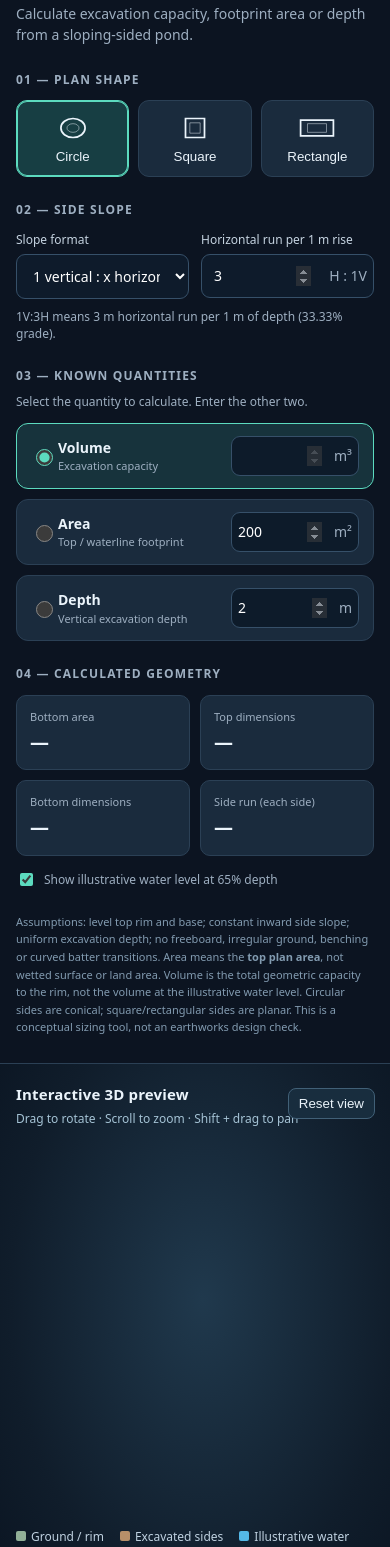
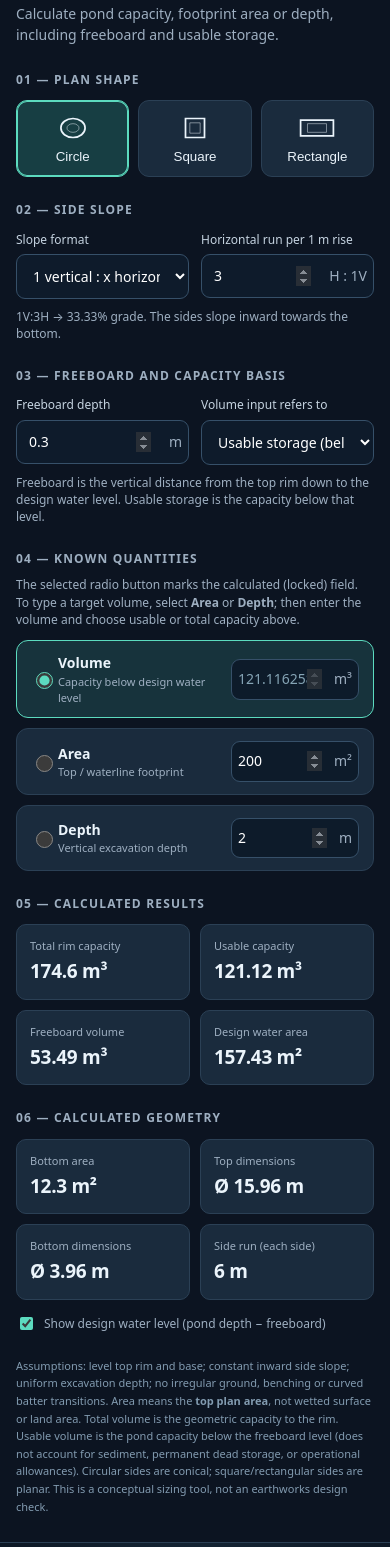
Before and after one commit to Yeblif/pond-geometry-calculator, a plain HTML site: page index.html in a window 390 px wide. Shown: the part 53-1600 px from the top of the page. Drawn offline with Linux system fonts and the light colour scheme.

Commit message:
v2: add freeboard and usable vs total capacity
Freeboard depth, capacity basis selector, storage results and design water level in preview.

Co-Authored-By: Claude Opus 5.5 <noreply@anthropic.com>
Claude-Session: https://claude.ai/code/session_01RDbjEFuTz3nVbbWAu8QcsW

```diff
--- a/index.html
+++ b/index.html
@@ -10,7 +10,7 @@
 </head>
 <body><main class="app">
 <section class="controls">
-<header><h1>Pond geometry calculator</h1><p>Calculate excavation capacity, footprint area or depth from a sloping-sided pond.</p></header>
+<header><h1>Pond geometry calculator</h1><p>Calculate pond capacity, footprint area or depth, including freeboard and usable storage.</p></header>
 <h2>01 — Plan shape</h2>
 <div class="shape-grid" role="group" aria-label="Plan shape">
 <button type="button" class="shape-btn active" data-shape="circle" aria-pressed="true"><svg viewBox="0 0 44 32" fill="none"><ellipse cx="22" cy="16" rx="14" ry="11" stroke="currentColor" stroke-width="2"/><ellipse cx="22" cy="16" rx="7" ry="5" stroke="currentColor" opacity=".55"/></svg>Circle</button>
@@ -21,20 +21,25 @@
 <h2>02 — Side slope</h2>
 <div class="row"><div class="field"><label for="slopeFormat">Slope format</label><select id="slopeFormat"><option value="ratio">1 vertical : x horizontal</option><option value="percent">Grade (%)</option></select></div><div class="field"><label for="slope" id="slopeLabel">Horizontal run per 1 m rise</label><div class="input-shell"><input id="slope" type="number" min="0" max="100000" step="0.1" value="3"><span id="slopeUnit" class="unit">H : 1V</span></div></div></div>
 <p class="help" id="slopeHint">1V:3H means 3 m horizontal run per 1 m of depth (33.33% grade).</p>
-<h2>03 — Known quantities</h2>
-<p class="help" style="margin:-3px 0 12px">Select the quantity to calculate. Enter the other two.</p>
+<h2>03 — Freeboard and capacity basis</h2>
+<div class="row"><div class="field"><label for="freeboard">Freeboard depth</label><div class="input-shell"><input id="freeboard" type="number" min="0" step="any" value="0.3"><span class="unit">m</span></div></div><div class="field"><label for="volumeBasis">Volume input refers to</label><select id="volumeBasis"><option value="usable" selected>Usable storage (below freeboard)</option><option value="total">Total to top of rim</option></select></div></div>
+<p class="help">Freeboard is the vertical distance from the top rim down to the design water level. Usable storage is the capacity below that level.</p>
+<h2>04 — Known quantities</h2>
+<p class="help" style="margin:-3px 0 12px">The selected radio button marks the calculated (locked) field. To type a target volume, select <strong>Area</strong> or <strong>Depth</strong>; then enter the volume and choose usable or total capacity above.</p>
 <div class="metric-grid">
-<label class="metric target" data-target="volume"><input type="radio" name="solve" value="volume" checked><span><strong>Volume</strong><small>Excavation capacity</small></span><span class="input-shell"><input type="number" id="volume" min="0" step="any" value="" disabled aria-label="Volume"><span class="unit">m³</span></span></label>
+<label class="metric target" data-target="volume"><input type="radio" name="solve" value="volume" checked><span><strong>Volume</strong><small id="volumeDescription">Usable storage below freeboard</small></span><span class="input-shell"><input type="number" id="volume" min="0" step="any" value="" disabled aria-label="Volume"><span class="unit">m³</span></span></label>
 <label class="metric" data-target="area"><input type="radio" name="solve" value="area"><span><strong>Area</strong><small>Top / waterline footprint</small></span><span class="input-shell"><input type="number" id="area" min="0" step="any" value="200" aria-label="Top area"><span class="unit">m²</span></span></label>
 <label class="metric" data-target="depth"><input type="radio" name="solve" value="depth"><span><strong>Depth</strong><small>Vertical excavation depth</small></span><span class="input-shell"><input type="number" id="depth" min="0" step="any" value="2" aria-label="Depth"><span class="unit">m</span></span></label>
 </div>
 <div id="error" class="error" role="alert"></div>
-<h2>04 — Calculated geometry</h2>
+<h2>05 — Calculated results</h2>
+<div class="result-grid" style="margin-bottom:10px"><div class="result"><div class="caption">Total rim capacity</div><div class="value" id="totalCapacity">—</div></div><div class="result"><div class="caption">Usable capacity</div><div class="value" id="usableCapacity">—</div></div><div class="result"><div class="caption">Freeboard volume</div><div class="value" id="freeboardVolume">—</div></div><div class="result"><div class="caption">Design water area</div><div class="value" id="waterArea">—</div></div></div>
+<h2>06 — Calculated geometry</h2>
 <div class="result-grid"><div class="result"><div class="caption">Bottom area</div><div class="value" id="bottomArea">—</div></div><div class="result"><div class="caption">Top dimensions</div><div class="value" id="topDims">—</div></div><div class="result"><div class="caption">Bottom dimensions</div><div class="value" id="bottomDims">—</div></div><div class="result"><div class="caption">Side run (each side)</div><div class="value" id="sideRun">—</div></div></div>
-<label class="toggle"><input type="checkbox" id="waterToggle" checked> Show illustrative water level at 65% depth</label>
-<p class="footer-note">Assumptions: level top rim and base; constant inward side slope; uniform excavation depth; no freeboard, irregular ground, benching or curved batter transitions. Area means the <strong>top plan area</strong>, not wetted surface or land area. Volume is the total geometric capacity to the rim, not the volume at the illustrative water level. Circular sides are conical; square/rectangular sides are planar. This is a conceptual sizing tool, not an earthworks design check.</p>
+<label class="toggle"><input type="checkbox" id="waterToggle" checked> Show design water level (pond depth − freeboard)</label>
+<p class="footer-note">Assumptions: level top rim and base; constant inward side slope; uniform excavation depth; no irregular ground, benching or curved batter transitions. Area means the <strong>top plan area</strong>, not wetted surface or land area. Total volume is the geometric capacity to the rim. Usable volume is the pond capacity below the freeboard level (does not account for sediment, permanent dead storage, or operational allowances). Circular sides are conical; square/rectangular sides are planar. This is a conceptual sizing tool, not an earthworks design check.</p>
 </section>
-<section class="viz" id="viz"><div class="viz-header"><h2>Interactive 3D preview</h2><p>Drag to rotate · Scroll to zoom · Shift + drag to pan</p></div><div class="viz-toolbar"><button class="tool" id="resetView">Reset view</button></div><canvas id="canvas" aria-label="Interactive three-dimensional preview of pond geometry"></canvas><div class="legend"><span><i class="swatch" style="background:#92b098"></i>Ground / rim</span><span><i class="swatch" style="background:#b78f69"></i>Excavated sides</span><span><i class="swatch" style="background:#54b8e7"></i>Illustrative water</span><span class="pill" id="vizCaption">—</span></div></section>
+<section class="viz" id="viz"><div class="viz-header"><h2>Interactive 3D preview</h2><p>Drag to rotate · Scroll to zoom · Shift + drag to pan</p></div><div class="viz-toolbar"><button class="tool" id="resetView">Reset view</button></div><canvas id="canvas" aria-label="Interactive three-dimensional preview of pond geometry"></canvas><div class="legend"><span><i class="swatch" style="background:#92b098"></i>Ground / rim</span><span><i class="swatch" style="background:#b78f69"></i>Excavated sides</span><span><i class="swatch" style="background:#54b8e7"></i>Design water level</span><span class="pill" id="vizCaption">—</span></div></section>
 </main>
 <script>
 (()=>{'use strict';
@@ -50,32 +55,77 @@ function calcV(A,D,m){const g=dimFromArea(A);if(shape==='circle'){const R=g.r;re
 function bottomA(A,D,m){const d=dimFromArea(A);return shape==='circle'?Math.PI*Math.max(0,d.r-m*D)**2:Math.max(0,d.w-2*m*D)*Math.max(0,d.l-2*m*D);}
 function bisect(fn,lo,hi){for(let i=0;i<90;i++){let md=(lo+hi)/2;if(fn(md)>0)hi=md;else lo=md}return (lo+hi)/2;}
 function error(t){$('error').textContent=t;$('error').classList.toggle('show',!!t);}
-function clearResults(){['bottomArea','topDims','bottomDims','sideRun'].forEach(id=>$(id).textContent='—');$('vizCaption').textContent='No valid geometry';geometry=null;draw();}
-function update(){error('');let m=getSlope();if(!Number.isFinite(m)){error('Slope must be a finite positive grade, or use 1V:xH for vertical sides (x = 0).');clearResults();return}
-let A=Number(vals.area.value),D=Number(vals.depth.value),V=Number(vals.volume.value);const known=Object.keys(vals).filter(k=>k!==solve);if(known.some(k=>vals[k].value.trim()===''||!Number.isFinite(Number(vals[k].value))||Number(vals[k].value)<=0)){error('Enter positive values for both known quantities.');vals[solve].value='';clearResults();return}
-if(shape==='rectangle'&&(!Number.isFinite(getNum('aspect'))||getNum('aspect')<1||getNum('aspect')>20)){error('Rectangle length : width must be between 1 and 20.');clearResults();return}
-try{
-if(solve==='volume'){if(D>maxDepth(A,m)*(1+1e-10))throw Error('Depth is too great for this top area and side slope: the sides would intersect before reaching the base. Increase the area, reduce the depth or steepen the sides.');V=calcV(A,D,m)}
-else if(solve==='area'){const ar=shape==='rectangle'?getNum('aspect'):1;const minA=m===0?0:shape==='circle'?Math.PI*(m*D)**2:4*(m*D)**2*ar;const minV=calcV(minA,D,m);if(V<minV*(1-1e-10))throw Error('This volume is too small for the specified depth and side slope. The smallest possible top footprint at this depth already holds '+fmt(minV,'m³')+'. Reduce the depth or steepen the sides.');let lo=1e-12,hi=Math.max(1,V/D*5);const ok=x=>D<=maxDepth(x,m)*(1+1e-12)&&calcV(x,D,m)>=V;let k=0;while(!ok(hi)&&k++<100)hi*=2;if(!ok(hi))throw Error('Unable to find a feasible top area.');A=bisect(x=>ok(x)?calcV(x,D,m)-V:-V,lo,hi)}
-else {const md=maxDepth(A,m);const mv=Number.isFinite(md)?calcV(A,md,m):Infinity;if(V>mv*(1+1e-10))throw Error('Required volume exceeds the maximum capacity for this plan area and side slope ('+fmt(mv,'m³')+'). Increase the top area or use steeper sides.');let hi=Number.isFinite(md)?md:Math.max(1,V/A*2);if(!Number.isFinite(md)){while(calcV(A,hi,m)<V)hi*=2}D=bisect(d=>calcV(A,d,m)-V,0,hi)}
-if(!(A>0&&D>0&&V>0)||![A,D,V].every(Number.isFinite))throw Error('The entered geometry gives invalid dimensions.');
-const dim=dimFromArea(A),run=m*D,BA=bottomA(A,D,m),bw=Math.max(0,dim.w-2*run),bl=Math.max(0,dim.l-2*run);
-vals[solve].value=(solve==='volume'?V:solve==='area'?A:D).toFixed(4).replace(/\.?0+$/,'');
-$('bottomArea').textContent=fmt(BA,'m²');$('topDims').textContent=shape==='circle'?'Ø '+fmt(dim.w,'m'):fmt(dim.w,'m')+' × '+fmt(dim.l,'m');$('bottomDims').textContent=shape==='circle'?'Ø '+fmt(bw,'m'):fmt(bw,'m')+' × '+fmt(bl,'m');$('sideRun').textContent=fmt(run,'m');$('vizCaption').textContent=fmt(V,'m³')+' capacity · '+fmt(D,'m')+' deep';
-geometry={A,D,V,m,shape,dim,run,BA,bw,bl};draw();
-}catch(e){error(e.message);vals[solve].value='';clearResults()}
+function clearResults(){['totalCapacity','usableCapacity','freeboardVolume','waterArea','bottomArea','topDims','bottomDims','sideRun'].forEach(id=>$(id).textContent='—');$('vizCaption').textContent='No valid geometry';geometry=null;draw();}
+function update(){
+ error('');
+ const m=getSlope(), f=getNum('freeboard'), basis=$('volumeBasis').value;
+ $('volumeDescription').textContent=basis==='usable'?'Capacity below design water level':'Full capacity up to rim';
+ if(!Number.isFinite(m)){error('Enter a valid slope. In percent mode, grade must be greater than zero.');clearResults();return}
+ if($('freeboard').value.trim()===''||!Number.isFinite(f)||f<0){error('Freeboard must be zero or a positive finite number.');clearResults();return}
+ let A=Number(vals.area.value),D=Number(vals.depth.value),V=Number(vals.volume.value);
+ const known=Object.keys(vals).filter(k=>k!==solve);
+ if(known.some(k=>vals[k].value.trim()===''||!Number.isFinite(Number(vals[k].value))||Number(vals[k].value)<=0)){
+  error('Enter positive values for both known quantities.'); vals[solve].value='';clearResults();return;
+ }
+ if(shape==='rectangle'&&(!Number.isFinite(getNum('aspect'))||getNum('aspect')<1||getNum('aspect')>20)){
+  error('Rectangle length : width must be between 1 and 20.');clearResults();return;
+ }
+ try{
+  const valid=(a,d)=>d>=f-1e-10 && d<=maxDepth(a,m)*(1+1e-10) && f<=maxDepth(a,m)*(1+1e-10);
+  const capacity=(a,d)=>calcV(a,d,m)-(basis==='usable'?calcV(a,f,m):0);
+  if(solve==='volume'){
+   if(!valid(A,D))throw Error('Depth must be at least the freeboard and must fit inside the top footprint at the selected side slope.');
+   V=capacity(A,D);
+  }else if(solve==='area'){
+   if(D<f)throw Error('Pond depth must be at least as deep as the freeboard.');
+   if(basis==='usable'&&D===f)throw Error('Usable capacity is zero when freeboard equals pond depth.');
+   const ar=shape==='rectangle'?getNum('aspect'):1;
+   const minA=m===0?0:shape==='circle'?Math.PI*(m*D)**2:4*(m*D)**2*ar;
+   const minV=capacity(minA,D);
+   if(V<minV*(1-1e-9))throw Error('Specified volume is smaller than the minimum feasible capacity for this depth and side slope ('+fmt(minV,'m³')+').');
+   let lo=Math.max(1e-14,minA),hi=Math.max(1,minA*2,V/Math.max(0.001,D-f)*5);
+   let tries=0;
+   while((!valid(hi,D)||capacity(hi,D)<V)&&tries++<100)hi*=2;
+   if(tries>=100)throw Error('Unable to solve for the top area.');
+   for(let i=0;i<100;i++){let mid=(lo+hi)/2;if(!valid(mid,D)||capacity(mid,D)<V)lo=mid;else hi=mid}
+   A=(lo+hi)/2;
+  }else{
+   const md=maxDepth(A,m);
+   if(f>md)throw Error('Freeboard alone exceeds the maximum depth possible for this area and slope.');
+   const mv=Number.isFinite(md)?capacity(A,md):Infinity;
+   if(V>mv*(1+1e-9))throw Error('Required volume exceeds the maximum capacity for this footprint and side slope ('+fmt(mv,'m³')+').');
+   let lo=f,hi=Number.isFinite(md)?md:Math.max(f+1,V/A*3+f);
+   if(!Number.isFinite(md)){while(capacity(A,hi)<V)hi*=2}
+   for(let i=0;i<100;i++){let mid=(lo+hi)/2;if(capacity(A,mid)<V)lo=mid;else hi=mid}
+   D=(lo+hi)/2;
+  }
+  if(!(A>0&&D>0)||![A,D,V].every(Number.isFinite)||!valid(A,D))throw Error('The values create invalid pond geometry.');
+  const total=calcV(A,D,m),freeVol=calcV(A,f,m),usable=total-freeVol;
+  if(usable<-1e-8)throw Error('Freeboard exceeds the pond depth.');
+  const dim=dimFromArea(A),run=m*D,BA=bottomA(A,D,m),bw=Math.max(0,dim.w-2*run),bl=Math.max(0,dim.l-2*run);
+  const waterWidth=Math.max(0,dim.w-2*m*f),waterLength=Math.max(0,dim.l-2*m*f);
+  const wa=shape==='circle'?Math.PI*(waterWidth/2)**2:waterWidth*waterLength;
+  vals[solve].value=Number((solve==='volume'?V:solve==='area'?A:D).toPrecision(10)).toString();
+  $('totalCapacity').textContent=fmt(total,'m³');$('usableCapacity').textContent=fmt(usable,'m³');
+  $('freeboardVolume').textContent=fmt(freeVol,'m³');$('waterArea').textContent=fmt(wa,'m²');
+  $('bottomArea').textContent=fmt(BA,'m²');$('topDims').textContent=shape==='circle'?'Ø '+fmt(dim.w,'m'):fmt(dim.w,'m')+' × '+fmt(dim.l,'m');
+  $('bottomDims').textContent=shape==='circle'?'Ø '+fmt(bw,'m'):fmt(bw,'m')+' × '+fmt(bl,'m');
+  $('sideRun').textContent=fmt(run,'m');
+  $('vizCaption').textContent=fmt(usable,'m³')+' usable · '+fmt(D,'m')+' deep · '+fmt(f,'m')+' freeboard';
+  geometry={A,D,V,total,usable,freeVol,f,m,shape,dim,run,BA,bw,bl};draw();
+ }catch(e){error(e.message);vals[solve].value='';clearResults()}
 }
 for(const k of Object.keys(vals))vals[k].addEventListener('input',()=>{if(k!==solve)update()});
 document.querySelectorAll('input[name=solve]').forEach(r=>r.addEventListener('change',()=>{solve=r.value;document.querySelectorAll('.metric').forEach(el=>el.classList.toggle('target',el.dataset.target===solve));for(const k in vals)vals[k].disabled=k===solve;update()}));
 document.querySelectorAll('.shape-btn').forEach(b=>b.addEventListener('click',()=>{shape=b.dataset.shape;document.querySelectorAll('.shape-btn').forEach(x=>{x.classList.toggle('active',x===b);x.setAttribute('aria-pressed',x===b?'true':'false')});$('aspectWrap').style.display=shape==='rectangle'?'block':'none';update()}));
-$('aspect').addEventListener('input',update);
+$('aspect').addEventListener('input',update);$('freeboard').addEventListener('input',update);$('volumeBasis').addEventListener('change',()=>{if(solve!=='volume' && geometry){vals.volume.value=Number(($('volumeBasis').value==='usable'?geometry.usable:geometry.total).toPrecision(10));}update()});
 $('slopeFormat').addEventListener('change',()=>{const n=getNum('slope');if($('slopeFormat').value==='percent'){$('slope').value=n===0?'':round(100/n,6);$('slopeLabel').textContent='Vertical grade';$('slopeUnit').textContent='%'}else{$('slope').value=n===0?'':round(100/n,6);$('slopeLabel').textContent='Horizontal run per 1 m rise';$('slopeUnit').textContent='H : 1V'}updateHint();update()});
 $('slope').addEventListener('input',()=>{updateHint();update()});$('waterToggle').addEventListener('change',draw);
 function updateHint(){let m=getSlope();$('slopeHint').textContent=Number.isFinite(m)?(m===0?'Vertical sides (no horizontal run).':'1V:'+round(m,3)+'H → '+round(100/m,2)+'% grade. The sides slope inward towards the bottom.'):'Use a grade greater than 0%, or switch to ratio mode for vertical walls.'}
 // Standalone 3D canvas renderer (no external dependencies).
 const canvas=$('canvas'),ctx=canvas.getContext('2d');let yaw=-.65,pitch=.61,zoom=1,panX=0,panY=0;
 function P(x,y,z){return [x,y,z]};
-function project(p,scale,cx,cy){let [x,y,z]=p;const a=yaw,b=pitch;const X=x*Math.cos(a)-y*Math.sin(a);const Y=x*Math.sin(a)+y*Math.cos(a);return {x:cx+(X*scale)+panX,y:cy+(Y*Math.sin(b)-z*Math.cos(b))*scale+panY,depth:Y*Math.cos(b)+z*Math.sin(b}}
+function project(p,scale,cx,cy){let [x,y,z]=p;const a=yaw,b=pitch;const X=x*Math.cos(a)-y*Math.sin(a);const Y=x*Math.sin(a)+y*Math.cos(a);return {x:cx+(X*scale)+panX,y:cy+(Y*Math.sin(b)-z*Math.cos(b))*scale+panY,depth:Y*Math.cos(b)+z*Math.sin(b)}}
 const mix=(a,b,t)=>a.map((v,i)=>v*(1-t)+b[i]*t);
 function polygon(points,fill,stroke,alpha=1,width=1){ctx.save();ctx.globalAlpha=alpha;ctx.beginPath();ctx.moveTo(points[0].x,points[0].y);for(let i=1;i<points.length;i++)ctx.lineTo(points[i].x,points[i].y);ctx.closePath();if(fill){ctx.fillStyle=fill;ctx.fill()}if(stroke){ctx.strokeStyle=stroke;ctx.lineWidth=width;ctx.stroke()}ctx.restore()}
 function line(points,color,width=1,dash=[]){ctx.save();ctx.beginPath();ctx.setLineDash(dash);ctx.moveTo(points[0].x,points[0].y);for(let i=1;i<points.length;i++)ctx.lineTo(points[i].x,points[i].y);ctx.strokeStyle=color;ctx.lineWidth=width;ctx.stroke();ctx.restore()}
@@ -90,8 +140,8 @@ let top=ring(W,L,0),bottom=ring(bw,bl,-D),N=top.length;
 let facets=[];for(let i=0;i<N;i++){const j=(i+1)%N;const ps=[top[i],top[j],bottom[j],bottom[i]];const depth=ps.reduce((acc,p)=>acc+proj(p).depth,0)/4;const nx=top[j][1]-top[i][1],ny=top[i][0]-top[j][0];const shade=Math.max(0,Math.min(1,(nx*.8+ny*.6)/Math.max(.001,Math.hypot(nx,ny))*.5+.5));facets.push({ps,depth,fill:`hsl(29, ${24+Math.round(8*shade)}%, ${34+Math.round(19*shade)}%)`})}
 facets.sort((a,b)=>a.depth-b.depth);for(const f of facets)polygon(f.ps.map(proj),f.fill,'#987451',1,.6);
 polygon(bottom.map(proj),'#537b82','#78a4a2',.88,1);
-// Translucent water level, for context only; excluded from capacity.
-if($('waterToggle').checked){const waterDepth=.35*D;let wr=ring(Math.max(0,W-2*m*waterDepth),Math.max(0,L-2*m*waterDepth),-waterDepth);polygon(wr.map(proj),'#41b5ea','#83d7fb',.56,1.3);for(let k=0;k<5;k++){let t=(k+1)/6;let rad=Math.max(0,Math.min(W,L)/2-m*waterDepth)*t; if(shape==='circle'){let rp=ring(rad*2,rad*2,-waterDepth+.002);line([...rp.map(proj),proj(rp[0])],'#b4efff',.6)}}}
+// Water level at the design freeboard height; capacity is below this surface.
+if($('waterToggle').checked){const waterDepth=geometry.f;let wr=ring(Math.max(0,W-2*m*waterDepth),Math.max(0,L-2*m*waterDepth),-waterDepth);polygon(wr.map(proj),'#41b5ea','#83d7fb',.56,1.3);for(let k=0;k<5;k++){let t=(k+1)/6;let rad=Math.max(0,Math.min(W,L)/2-m*waterDepth)*t; if(shape==='circle'){let rp=ring(rad*2,rad*2,-waterDepth+.002);line([...rp.map(proj),proj(rp[0])],'#b4efff',.6)}}}
 line([...top.map(proj),proj(top[0])],'#b7d8ba',2.4);line([...bottom.map(proj),proj(bottom[0])],'#88b5aa',.9);
 for(let i=0;i<N;i+=Math.max(1,Math.floor(N/(shape==='circle'?12:4))))line([proj(top[i]),proj(bottom[i])],'#e0b48a',.8);
 // Depth indicator at far right; consistent actual units.
```
